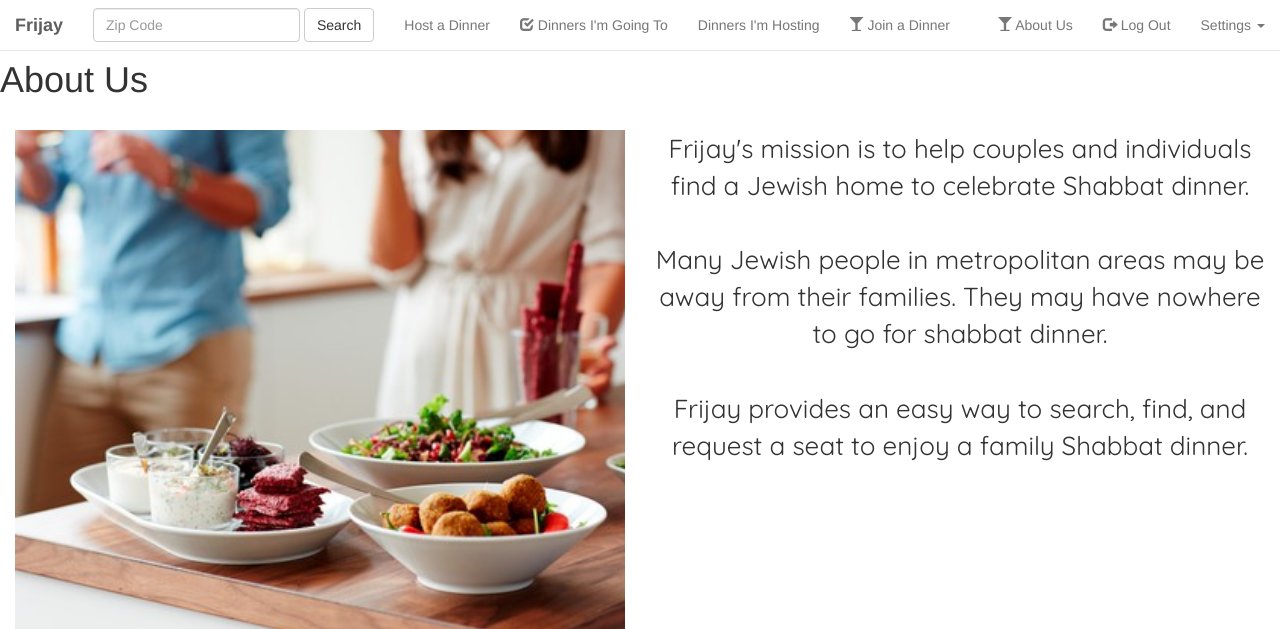
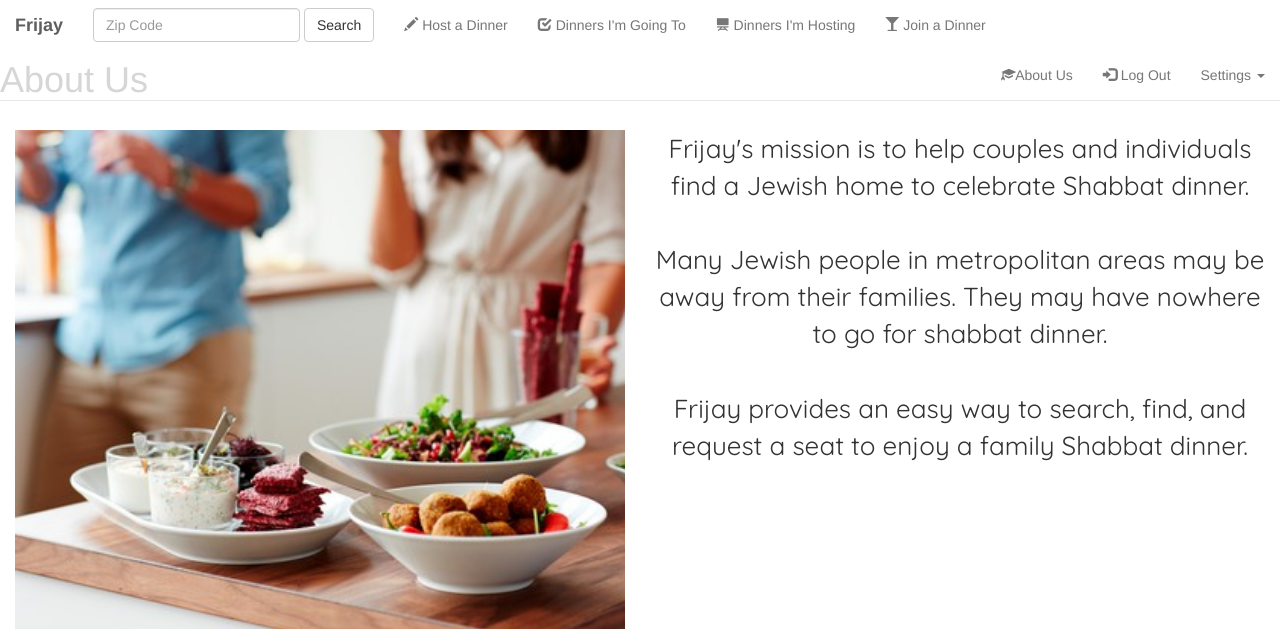
Before and after one commit to afranco07/shabbatTable, a Django app: page /frijay/about/ in a window 1280 px wide. Shown: the top 629 px of the page. Run offline with Django 3.2, Linux system fonts and the light colour scheme; the visitor is signed in with stand-in values (Sample User, id 1); some libraries are stand-ins or nearby versions.

Commit message:
Icons for navbar

```diff
--- a/templates/frijay/base.html
+++ b/templates/frijay/base.html
@@ -50,17 +50,17 @@
             <div class="collapse navbar-collapse" id="bs-example-navbar-collapse-1">
                 <ul class="nav navbar-nav">
                     {% if user.is_authenticated %}
-                    <li><a href="{% url 'host' %}">Host a Dinner</a></li>
-                    <li><a href="{% url 'reservation' %}"> <span class="glyphicon glyphicon-check" aria-hidden="true"></span> Dinners I'm Going To</a></li>
-                    <li><a href="{% url 'myevents' %}">Dinners I'm Hosting</a></li>
+                    <li><a href="{% url 'host' %}"><span class="glyphicon glyphicon-pencil" aria-hidden="true"></span> Host a Dinner</a></li>
+                    <li><a href="{% url 'reservation' %}"><span class="glyphicon glyphicon-check" aria-hidden="true"></span> Dinners I'm Going To</a></li>
+                    <li><a href="{% url 'myevents' %}"><span class="glyphicon glyphicon-blackboard" aria-hidden="true"></span> Dinners I'm Hosting</a></li>
                     {% endif %}
                     <li><a href="{% url 'events' %}"><span class="glyphicon glyphicon-glass" aria-hidden="true"></span> Join a Dinner</a></li>
                 </ul>
                 <ul class="nav navbar-nav navbar-right">
-                    <li><a href="{% url 'about' %}"><span class="glyphicon glyphicon-glass" aria-hidden="true"></span> About Us</a></li>
+                    <li><a href="{% url 'about' %}"><span class="glyphicon glyphicon-education" aria-hidden="true"></span>About Us</a></li>
 
                     {% if user.is_authenticated %}
-                        <li><a href="{% url 'logout' %}"><span class="glyphicon glyphicon-log-out" aria-hidden="true"></span> Log Out</a></li>
+                        <li><a href="{% url 'logout' %}"><span class="glyphicon glyphicon-log-in" aria-hidden="true"></span> Log Out</a></li>
                     {% else %}
                         <li><a href="{% url 'login' %}"><span class="glyphicon glyphicon-log-in" aria-hidden="true"></span> Login</a></li>
                         <li><a href="{% url 'signup' %}"><span class="glyphicon glyphicon-user" aria-hidden="true"></span> Sign Up</a></li>
```
